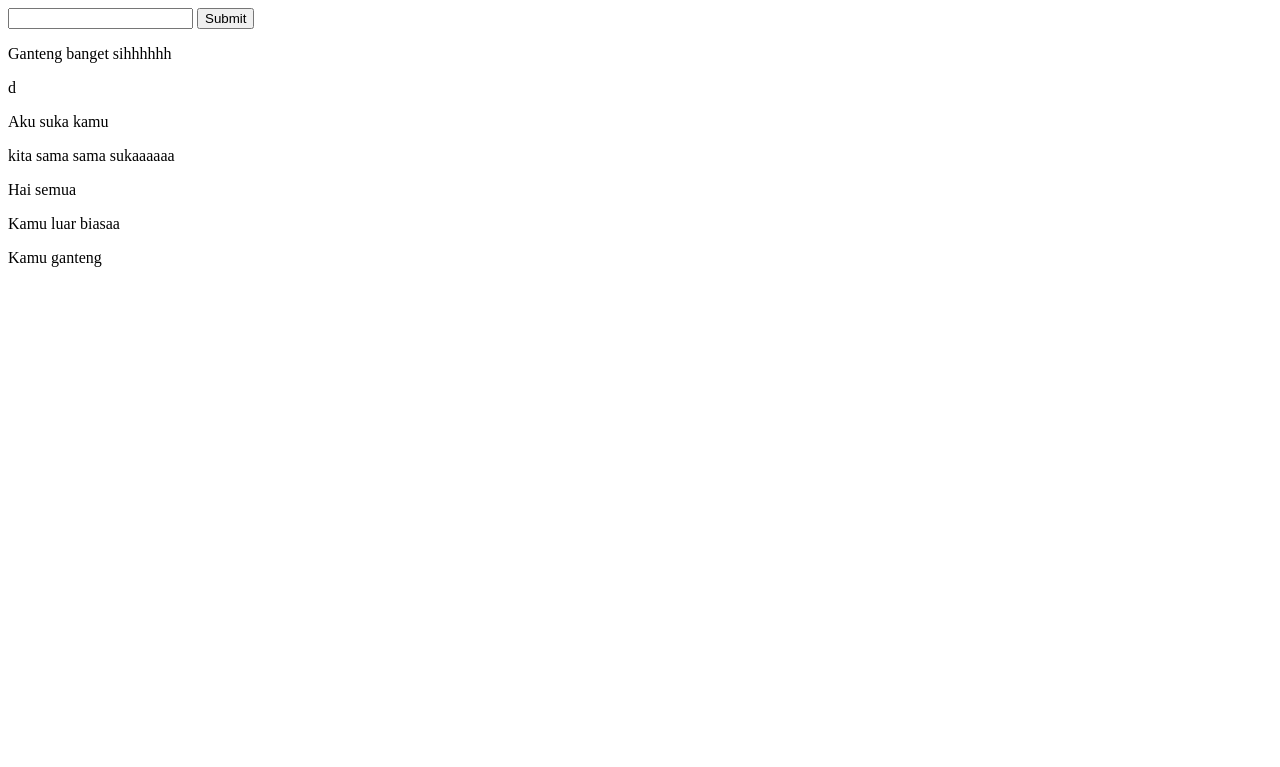
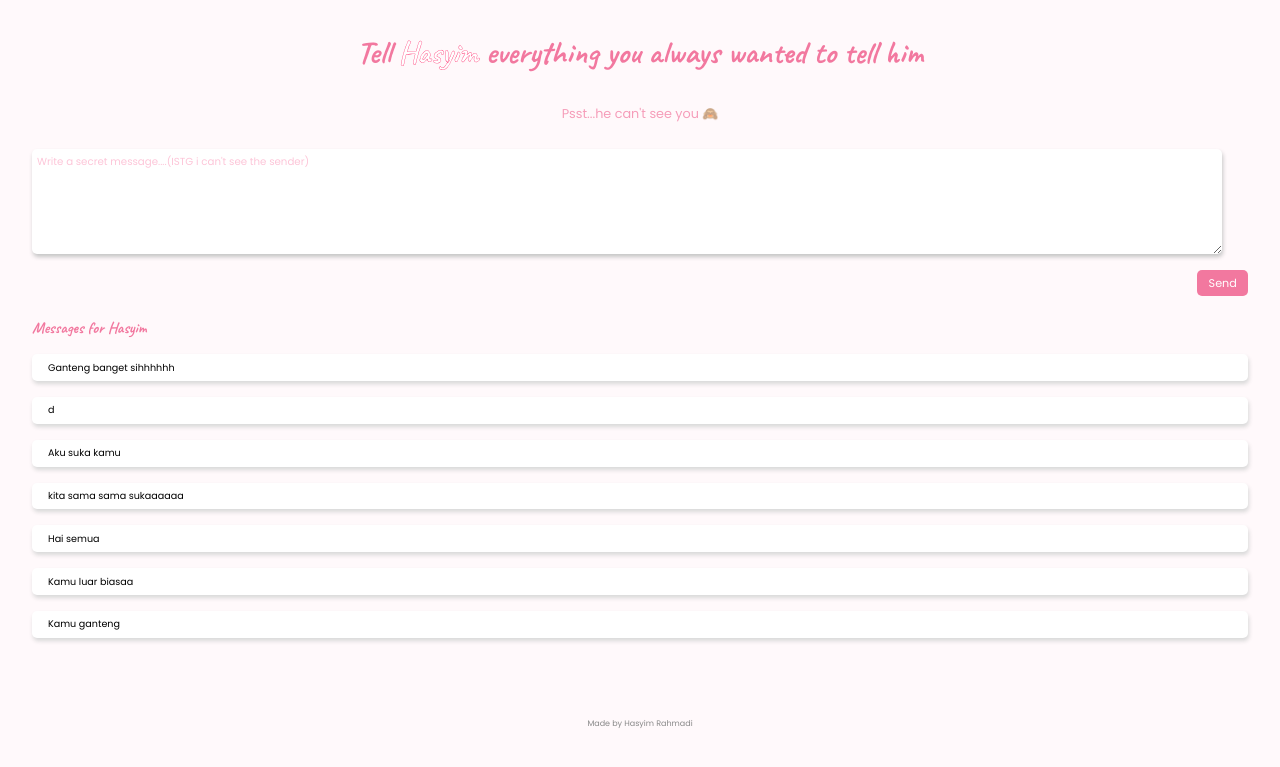
Before and after one commit to hasyimr/my-own-secreto, a Flask app: page / in a window 1280 px wide. Shown: the top 767 px of the page. Run offline with Flask 2, Linux system fonts and the light colour scheme; data comes from the database, SQL or seed files in the repository; both versions use the stored data as it was after the commit.

Commit message:
Before changing html

```diff
--- a/main.py
+++ b/main.py
@@ -1,10 +1,8 @@
 from flask import Flask, render_template, url_for, request, redirect
 from flask_wtf import FlaskForm
-from wtforms import BooleanField, StringField, validators, SubmitField
+from wtforms import BooleanField, StringField, validators, SubmitField, TextAreaField
 from wtforms.validators import DataRequired
 from flask_sqlalchemy import SQLAlchemy
-from flask_sqlalchemy import SQLAlchemy
-from datetime import datetime
 import requests
 
 app = Flask(__name__)
@@ -19,14 +17,15 @@ class Comments(db.Model):
 
 class MessageForm(FlaskForm):
 
-    user_message = StringField('Your Message for Me', validators=[DataRequired()])
-    submit = SubmitField('Submit')
+    user_message = TextAreaField('Your Message for Me', validators=[DataRequired()])
+    submit = SubmitField('Send')
 
 db.create_all()
 
 @app.route("/", methods=["POST", "GET"])
 def home():
-    database = Comments.query.all()
+    # database = Comments.query.all()
+    database = Comments.query.order_by(Comments.id).all()
     form = MessageForm()
 
     if form.validate_on_submit():
--- /dev/null
+++ b/static/css/style.css
@@ -0,0 +1,134 @@
+@import url('https://fonts.googleapis.com/css2?family=Caveat:wght@400;700&family=Poppins:wght@400;700&display=swap');
+
+
+* {
+    margin: 0;
+    padding: 0;
+}
+
+
+body {
+    width: 100%;
+    background-color: #FFF9FB;
+}
+
+.hero-container {
+    text-align: center;
+    margin-inline: 2em;
+    margin-top: 2em;
+    display: flex;
+    flex-direction: column;
+}
+
+h1 {
+    font-family: 'Caveat', cursive;
+    font-size: 2em;
+
+    color: #F2789F;
+    /* -webkit-text-stroke-width: .5px;
+    -webkit-text-stroke-color: #FF004E; */
+    margin-bottom: 1em;
+
+}
+
+p {
+    font-family: 'Poppins', sans-serif;
+    font-weight: 400;
+    font-size: .8em;
+}
+
+span {
+    color: white;
+    -webkit-text-stroke-width: .3px;
+    -webkit-text-stroke-color: #FF004E;
+}
+
+.subtitle {
+    color: #F2789F;
+    opacity: 71%;
+    margin-bottom: 2em;
+}
+
+.form-input {
+    font-family: 'Poppins', sans-serif;
+    font-size: .8em;
+    padding-bottom: 5em;
+    padding-right: 5px;
+    padding-left: 5px;
+    padding-top: 5px;
+    display: block;
+    width: 97%;
+    outline: none;
+    border: none;
+    border-radius: 5px;
+    box-shadow: 1px 3px 4px #c5c5c5;
+    margin-bottom: 1.3em;
+
+}
+
+.form-input:focus {
+    outline: none;
+    border: 1px solid #F2789F;
+
+}
+
+.form-input::placeholder {
+    font-family: 'Poppins', sans-serif;
+    font-size: .8em;
+    color: #fdc5d8;
+}
+
+.submit-button {
+    position: absolute;
+    right: 0;
+}
+
+form {
+    position: relative;
+    align-self: center;
+    width: 100%;
+}
+
+.submit-button {
+    background-color: #F2789F;
+    border: none;
+    padding-inline: 1em;
+    padding-block: .4em;
+    border-radius: 5px;
+    color: white;
+    font-family: 'Poppins', sans-serif;
+    font-size: .7em;
+}
+
+.container {
+    margin-top: 3em;
+    margin-inline: 2em;
+
+}
+
+h2 {
+    font-family: 'Caveat', cursive;
+    color: #F2789F;
+    font-size: 1em;
+}
+
+.message-card {
+    background-color: white;
+    box-shadow: 1px 3px 4px #d8d8d8;
+    margin-top: 1em;
+    padding-inline: 1em;
+    padding-block: .4em;
+    border-radius: 5px;
+}
+
+.message-card p {
+    font-size: .6em;
+}
+
+.footer-text {
+    text-align: center;
+    margin-top: 10em;
+    margin-bottom: 1em;
+    font-size: .5em;
+    color: #888888;
+}
--- a/templates/index.html
+++ b/templates/index.html
@@ -4,23 +4,33 @@
     <meta charset="UTF-8">
     <meta http-equiv="X-UA-Compatible" content="IE=edge">
     <meta name="viewport" content="width=device-width, initial-scale=1.0">
+    <link rel="stylesheet" href="/static/css/style.css">
     <title>Document</title>
 </head>
 <body>
-    <form action="{{url_for('home')}}" method="post">
-        {{ form.csrf_token }}
-        {{form.user_message(class_="form-input")}}
-        {{form.submit}}
-    </form>
+    <div class="hero-container">
+        <div class="hero-text">
+            <h1>Tell <span>Hasyim</span> everything you always wanted to tell him</h1>
+            <p class="subtitle">Psst...he can't see you 🙈</p>
+        </div>
+
+        <form action="{{url_for('home')}}" method="post">
+            {{ form.csrf_token }}
+            {{form.user_message(class_="form-input", placeholder="Write a secret message....(ISTG i can't see the sender)")}}
+            {{form.submit(class_="submit-button")}}
+        </form>
+    </div>
+
+
 
     <section class="container">
-
+        <h2>Messages for Hasyim</h2>
         {% for item in database: %}
         <div class="message-card">
             <p>{{item.message}}</p>
         </div>
         {% endfor %}
-
+        <p class="footer-text">Made by Hasyim Rahmadi</p>
     </section>
 
 </body>
```
Also changed, not shown: comments.db.
